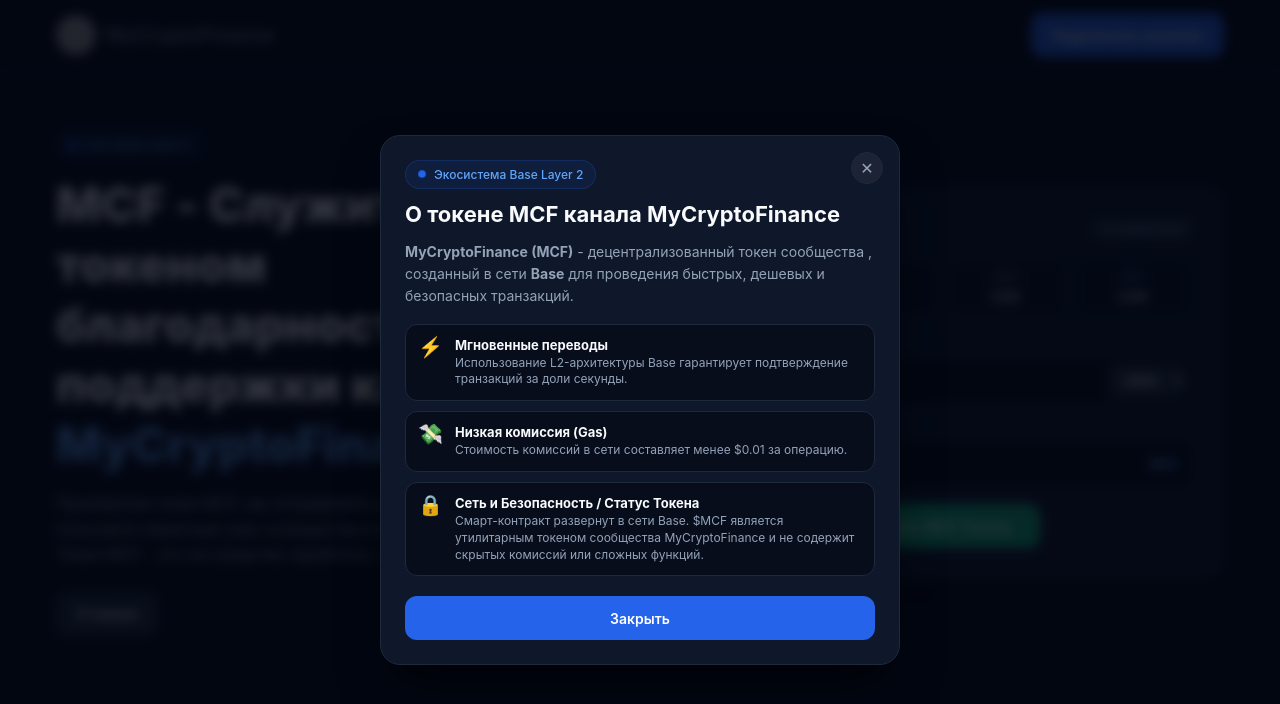
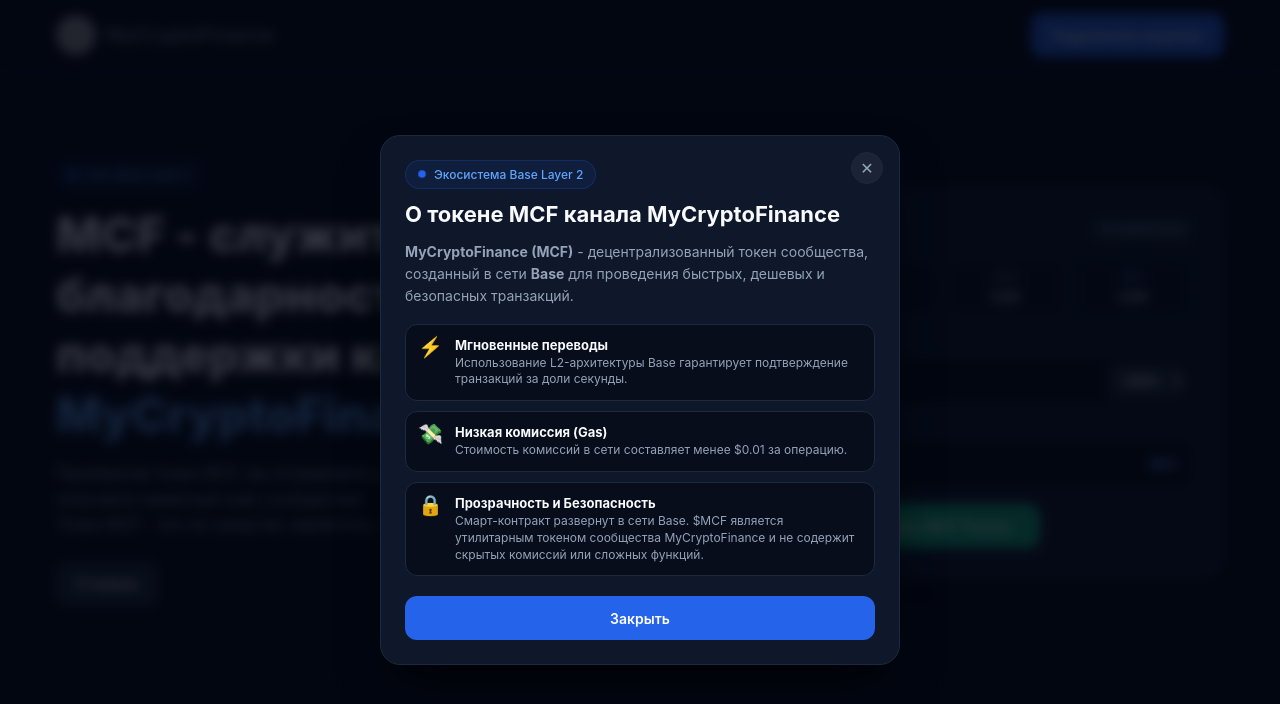
Before and after one commit to mycryptofinance/Presale.MCF, a plain HTML site: page index.html in a window 1280 px wide. Both pictures are taken after a click on the button "О токене". Drawn offline with nearby package versions, Linux system fonts and the light colour scheme; grey boxes are pictures that could not be loaded.

Commit message:
Update index.html

```diff
--- a/index.html
+++ b/index.html
@@ -39,9 +39,9 @@
             <div class="badge">
                 <div class="pulse"></div> Сеть Base Layer 2
             </div>
-            <h1>MCF - Служит токеном благодарности и поддержки канала <span>MyCryptoFinance</span></h1>
+            <h1>MCF - служит токеном благодарности и поддержки канала <span>MyCryptoFinance</span></h1>
             <p>
-                Приобретая токен MCF, вы отправляете донат на развитие канала и получаете памятный знак сообщества в MyCryptoFinance!<br>Токен MCF - это не средство заработка, а поддержка авторов.
+                Приобретая токен MCF, вы отправляете донат на развитие канала и получаете памятный знак сообщества!<br>Токен MCF - это не средство заработка, а поддержка авторов.
             </p>
             <div class="hero-buttons">
                 <!-- <a href="#buy" class="btn">Купить MCF</a> -->
@@ -140,7 +140,7 @@
 
         <div class="about-content">
             <p>
-                <strong>MyCryptoFinance (MCF)</strong> - децентрализованный токен сообщества , созданный в сети <strong>Base</strong> для проведения быстрыx, дешевых и безопасных транзакций.
+                <strong>MyCryptoFinance (MCF)</strong> - децентрализованный токен сообщества, созданный в сети <strong>Base</strong> для проведения быстрыx, дешевых и безопасных транзакций.
             </p>
 
             <div class="about-features">
@@ -161,7 +161,7 @@
                 <div class="feature-item">
                     <span class="feature-icon">🔒</span>
                     <div>
-                        <strong>Сеть и Безопасность / Статус Токена</strong>
+                        <strong>Прозрачность и Безопасность</strong>
                         <p>Смарт-контракт развернут в сети Base. $MCF является утилитарным токеном сообщества MyCryptoFinance и не содержит скрытых комиссий или сложных функций.</p>
                     </div>
                 </div>
```
